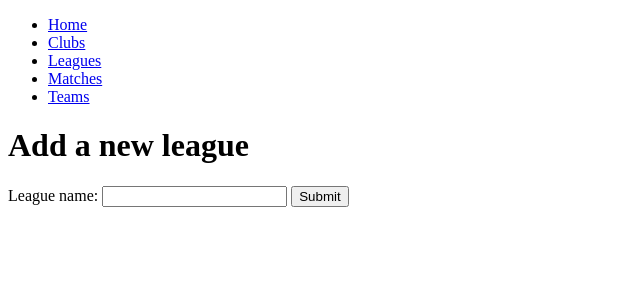
After one commit to calumcmccall/football_league_app, a Flask app: page /leagues/new in a window 1280 px wide. The commit adds this page. Shown: the top 300 px of the page, without its empty margins (0-640 px from the left). Run offline with Flask 2, Linux system fonts and the light colour scheme.

Commit message:
league create, read, update, delete

```diff
--- a/app/app.py
+++ b/app/app.py
@@ -3,12 +3,14 @@ from flask import Flask, render_template
 from controllers.clubs_controller import clubs_blueprint
 from controllers.matches_controller import matches_blueprint
 from controllers.teams_controller import teams_blueprint
+from controllers.leagues_controller import leagues_blueprint
 
 app = Flask(__name__)
 
 app.register_blueprint(clubs_blueprint)
 app.register_blueprint(matches_blueprint)
 app.register_blueprint(teams_blueprint)
+app.register_blueprint(leagues_blueprint)
 
 @app.route("/")
 def main():
--- /dev/null
+++ b/app/controllers/leagues_controller.py
@@ -0,0 +1,46 @@
+from crypt import methods
+from flask import Blueprint, Flask, redirect, render_template, request
+
+from models.league import League
+import repositories.league_repository as league_repository
+
+leagues_blueprint = Blueprint("leagues", __name__)
+
+# INDEX
+@leagues_blueprint.route("/leagues")
+def leagues():
+    leagues = league_repository.select_all()
+    return render_template("/leagues/index.html", leagues=leagues)
+
+# NEW
+@leagues_blueprint.route("/leagues/new")
+def new_league():
+    return render_template("leagues/new.html")
+
+# CREATE
+@leagues_blueprint.route("/leagues", methods=["POST"])
+def create_league():
+    league_name = request.form['league_name']
+    new_league = League(league_name)
+    league_repository.save(new_league)
+    return redirect("/leagues")
+
+# EDIT
+@leagues_blueprint.route("/leagues/<id>/edit")
+def edit_league(id):
+    league = league_repository.select(id)
+    return render_template("leagues/edit.html", league=league)
+
+# UPDATE
+@leagues_blueprint.route("/leagues/<id>", methods=["POST"])
+def update_leage(id):
+    league_name = request.form["league_name"]
+    league = League(league_name, id)
+    league_repository.update(league)
+    return redirect("/leagues")
+
+# DELETE
+@leagues_blueprint.route("/leagues/<id>/delete", methods=["POST"])
+def delete_league(id):
+    league_repository.delete(id)
+    return redirect("/leagues")
--- /dev/null
+++ b/app/models/league.py
@@ -0,0 +1,4 @@
+class League:
+    def __init__(self, league_name, id=None):
+        self.league_name = league_name
+        self.id = id
--- a/app/templates/base.html
+++ b/app/templates/base.html
@@ -11,6 +11,7 @@
         <ul>
             <li><a href="/">Home</a></li>
             <li><a href="/clubs">Clubs</a></li>
+            <li><a href="/leagues">Leagues</a></li>
             <li><a href="/matches">Matches</a></li>
             <li><a href="/teams">Teams</a></li>
         </ul>
--- /dev/null
+++ b/app/templates/leagues/new.html
@@ -0,0 +1,14 @@
+{% extends 'base.html' %}
+{% block content %}
+
+    <h1>Add a new league</h1>
+
+    <form action="/leagues" method="POST">
+        <div>
+            <label for="league_name">League name:</label>
+            <input type="text" id="league_name" name="league_name">
+            <input type="submit">
+        </div>
+    </form>
+
+{% endblock content %}
```
Also changed, not shown: app/repositories/league_repository.py (added, +38 -0 lines), app/templates/leagues/edit.html (added, +14 -0 lines), app/templates/leagues/index.html (added, +28 -0 lines).
